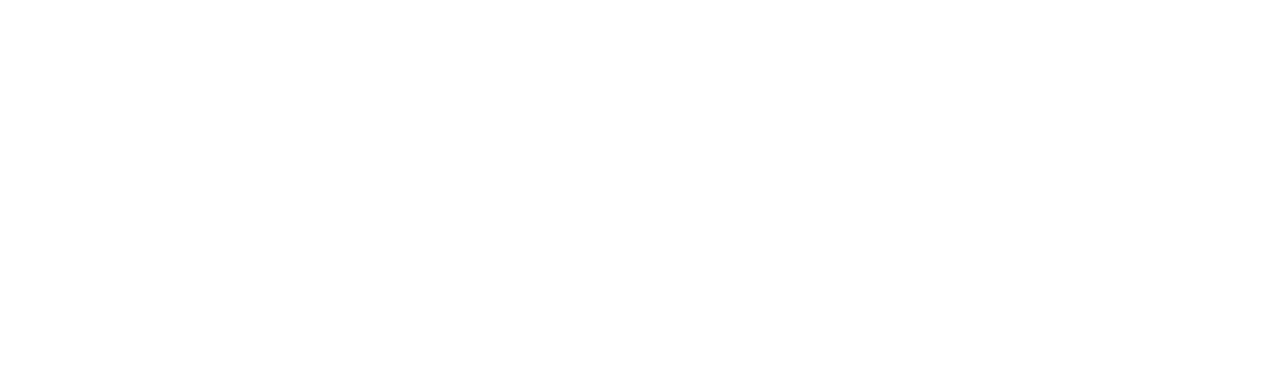
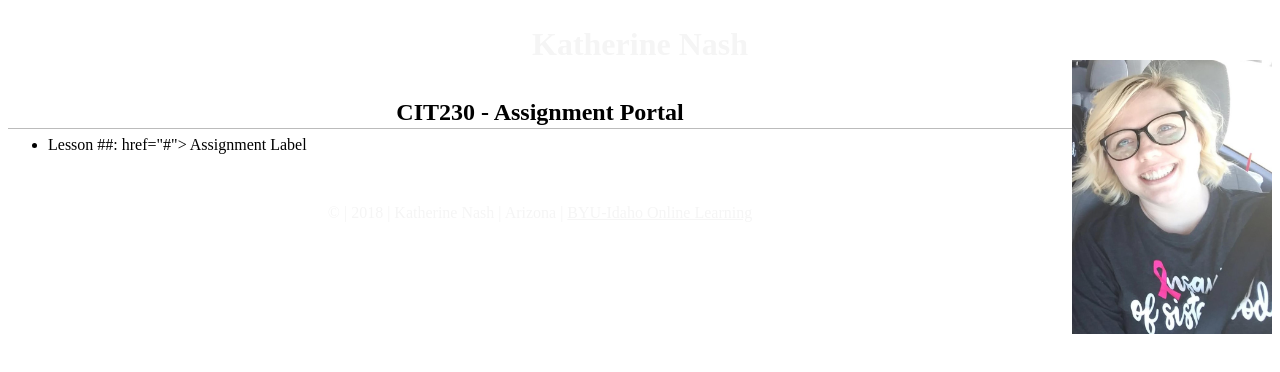
Before and after one commit to katienash/katie-nash.github.io, a plain HTML site: page index.html in a window 1280 px wide. Drawn offline with Linux system fonts and the light colour scheme.

Commit message:
Index (W02)

```diff
--- a/index.html
+++ b/index.html
@@ -1,6 +1,30 @@
 <!doctype html>
-<html>
+<html lang="en-US">
+
 <head>
-<title>test home page</title>
+    <meta charset="utf-8">
+    <meta name="viewpoint" content="width=device-width, initial scale=1">
+    <meta name="description" content="Assignment portal page for Katherine Nash student in CIT230 at BYUI" />
+    <link rel="stylesheet" href="styles/main2.css">
+    <title>CIT 230 Assignment Portal | Katherine Nash | BYU-Idaho</title>
 </head>
+
+<body>
+    <header>
+        <h1>Katherine Nash</h1>
+        <img scr=img src="images/profile-pic.jpeg" width="200" height="273" alt="Profile Picture" />
+    </header>
+    <nav>
+    </nav>
+    <main>
+        <h2>CIT230 - Assignment Portal</h2>
+        <ul>
+            <li> Lesson ##: <a> href="#"> Assignment Label</a></li>
+        </ul>
+    </main>
+    <footer>
+        <p>&copy; | 2018 | Katherine Nash | Arizona | <a href="http://www.byui.edu/online">BYU-Idaho Online Learning</a></p>
+    </footer>
+</body>
+
 </html>
--- /dev/null
+++ b/styles/main2.css
@@ -0,0 +1,45 @@
+/* CIT 230 - Assignment Portal CSS Template */
+/* You may use #HEX or color names */
+
+/* * is a wildcard referring to all elements. */
+* { margin: 0; box-sizing: border-box; }
+
+body {
+    font-size: 16px;
+    line-height: 32px;
+    font-family: /* Ubuntu, sans-serif */;
+    color: /* #xxxxxx */;
+}
+
+h1 {
+    font-size: /* x.xrem  (rem is a unit of measure) */;
+    color: /* #xxxxxx */;
+}
+
+h2 {
+    font-size: /* x.xrem */;
+    text-align: center;
+    border-bottom: 1px solid #bbb;
+}
+
+header, main, footer {
+    margin: 1.25rem auto;
+    padding: .5rem;
+    max-width: /* xxxpx (px = pixel is a unit of measure)  */;
+}
+
+header, footer, footer a {
+    text-align: center;
+    background-color: /* */;
+    color: whitesmoke;
+}
+
+header img {
+    width: /*  */;
+    height: auto;
+    float: right;
+}
+
+footer {
+    font-size: /* smaller */;
+}
```
Also changed, not shown: images/profile-pic.jpeg (added).
